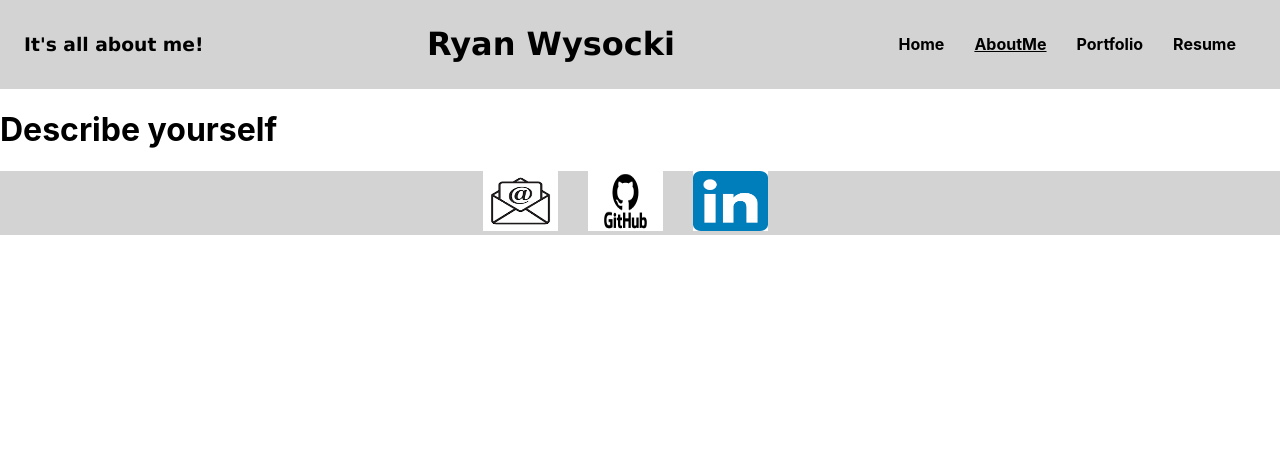
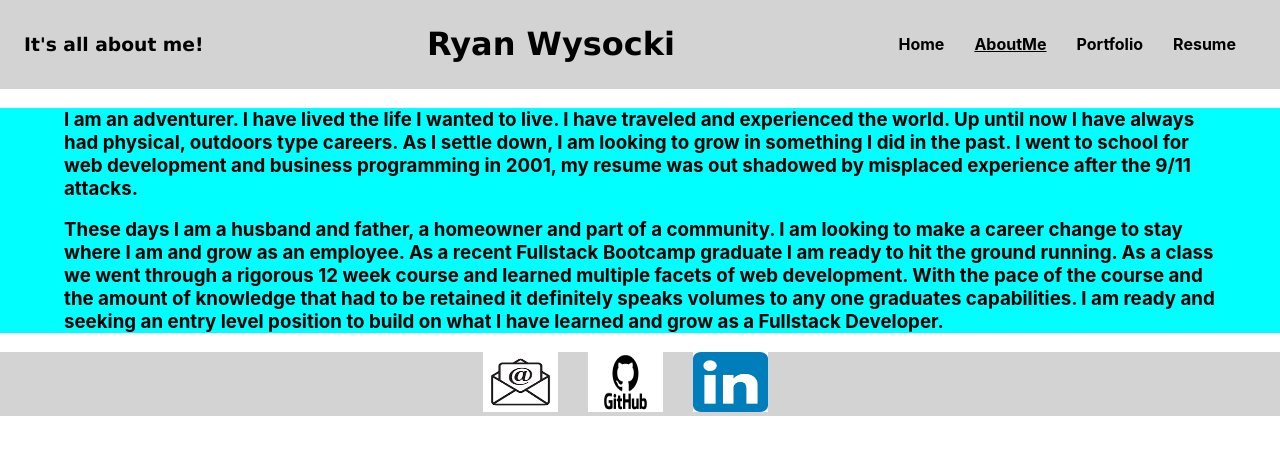
Before and after one commit to rpwysocki/its_all_about_me, a React (Create React App) app: page /aboutme in a window 1280 px wide. Shown: the top 454 px of the page. Built offline with nearby package versions, Linux system fonts and the light colour scheme.

Commit message:
some add ons and styling

```diff
--- a/src/index.scss
+++ b/src/index.scss
@@ -133,6 +133,13 @@ footer {
   background-color: aqua;
 }
 
+// About me page
+.about {
+  // margin: 4px;
+  padding: 0 5%;
+
+}
+
 // Custom styling
 .selfie {
   display: block;
--- a/src/pages/AboutMe.js
+++ b/src/pages/AboutMe.js
@@ -3,8 +3,17 @@ import React from 'react';
 
 const AboutMe = () => {
   return (
-    <div>
-      <h1>Describe yourself</h1>
+    <div className='bg-color'>
+      <div>
+        <h3 className='about'>
+          I am an adventurer. I have lived the life I wanted to live. I have traveled and experienced the world.  Up until now I have always had physical, outdoors type careers.  As I settle down, I am looking to grow in something I did in the past. I went to school for web development and business programming in 2001, my resume was out shadowed by misplaced experience after the 9/11 attacks.
+        </h3>
+      </div>
+      <div>
+        <h3 className='about'>
+          These days I am a husband and father, a homeowner and part of a community. I am looking to make a career change to stay where I am and grow as an employee. As a recent Fullstack Bootcamp graduate I am ready to hit the ground running. As a class we went through a rigorous 12 week course and learned multiple facets of web development. With the pace of the course and the amount of knowledge that had to be retained it definitely speaks volumes to any one graduates capabilities.  I am ready and seeking an entry level position to build on what I have learned and grow as a Fullstack Developer.
+        </h3>
+      </div>
     </div>
   );
 };
--- a/src/pages/Resume.js
+++ b/src/pages/Resume.js
@@ -4,7 +4,7 @@ import React from 'react';
 const Resume = () => {
   return (
     <div>
-      <h1>Add a copy of resume</h1>
+      <h1 className='text-center'>Resume Coming Soon!</h1>
     </div>
   );
 };
```
